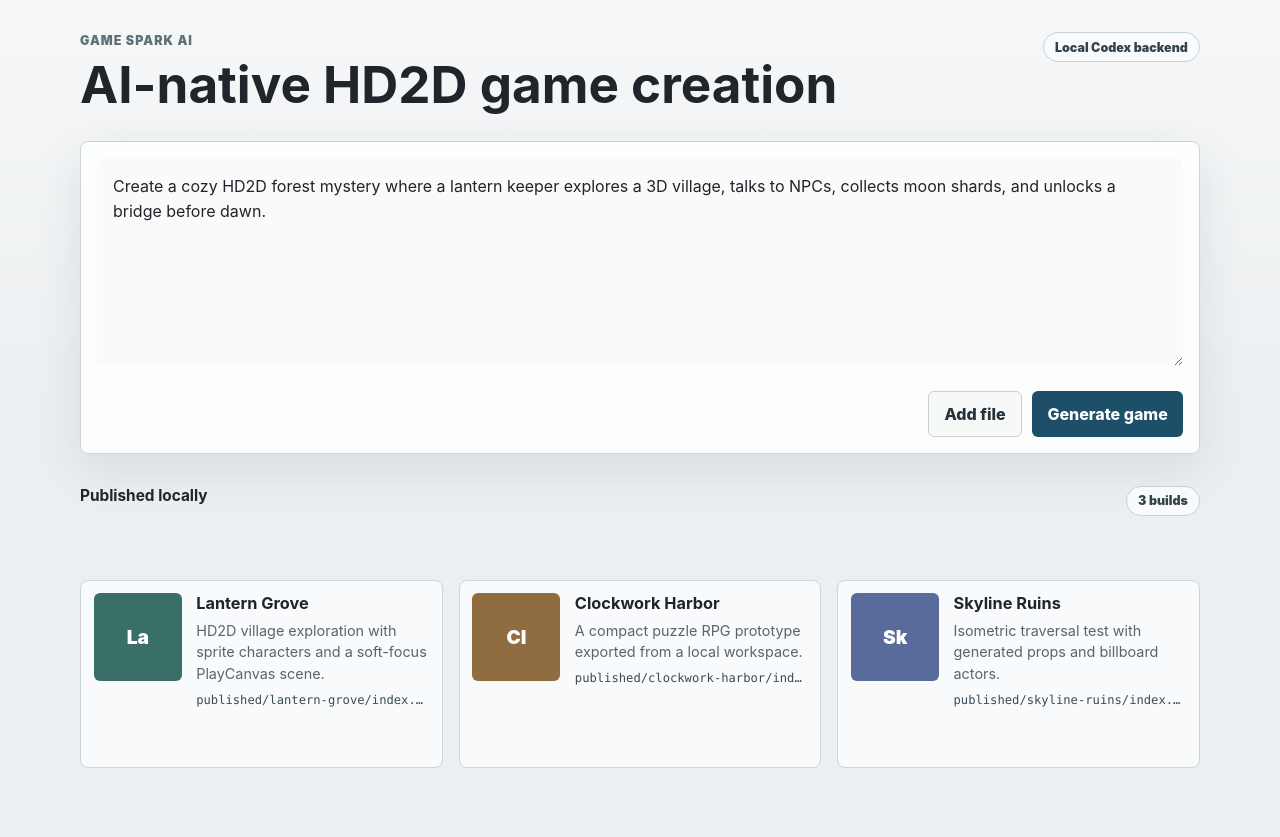
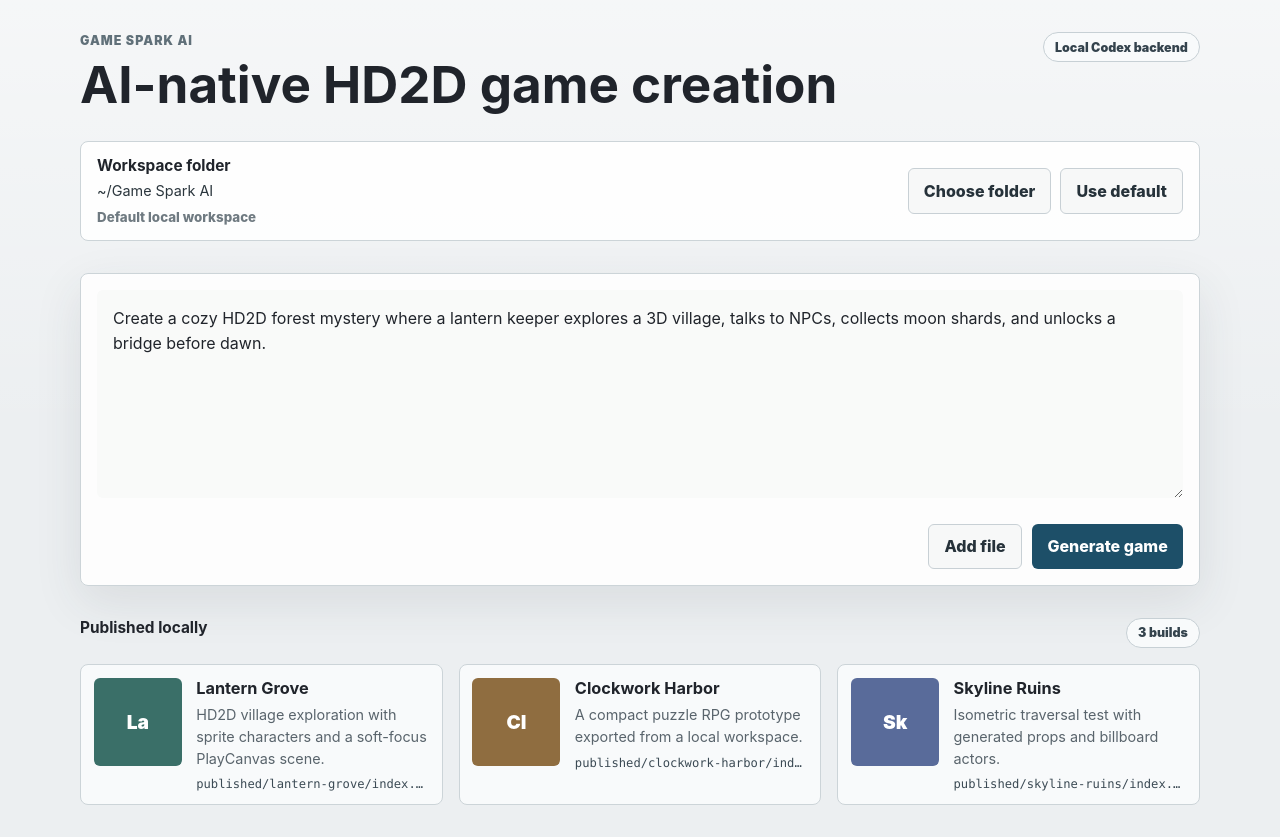
Before and after one commit to Shellishack/game-spark-engine, a React (Vite) app in the folder runtime-react-preview/: page / in a window 1280 px wide. Before the commit the page ends 800 px from the top, so only its background shows below. Built offline with nearby package versions, Linux system fonts and the light colour scheme.

Commit message:
Add workspace selection and reset functionality with UI updates

```diff
--- a/runtime-react-preview/electron-main.cjs
+++ b/runtime-react-preview/electron-main.cjs
@@ -10,7 +10,7 @@ app.commandLine.appendSwitch("disable-gpu");
 app.commandLine.appendSwitch("disable-software-rasterizer");
 
 function defaultWorkspaceRoot() {
-  return path.join(app.getPath("documents"), "Game Spark AI");
+  return path.join(app.getPath("home"), "Game Spark AI");
 }
 
 function settingsPath() {
--- a/runtime-react-preview/src/App.tsx
+++ b/runtime-react-preview/src/App.tsx
@@ -1,4 +1,4 @@
-import { useMemo, useState } from "react";
+import { useEffect, useMemo, useState } from "react";
 import {
   codexSystemPrompt,
   createManifest,
@@ -10,7 +10,15 @@ import {
   starterProject,
 } from "./codexPipeline";
 import { PlayCanvasPreview } from "./PlayCanvasPreview";
-import type { AgentEvent, AgentPhase, CodexRunRequest, GameProjectAsset, GameProjectManifest, PromptBlock } from "./projectTypes";
+import type {
+  AgentEvent,
+  AgentPhase,
+  CodexRunRequest,
+  GameProjectAsset,
+  GameProjectManifest,
+  PromptBlock,
+  WorkspaceInfo,
+} from "./projectTypes";
 
 const phaseLabels: Record<AgentPhase, string> = {
   idle: "Idle",
@@ -30,6 +38,14 @@ export default function App() {
   const [events, setEvents] = useState<AgentEvent[]>([]);
   const [phase, setPhase] = useState<AgentPhase>("ready");
   const [selectedAssetId, setSelectedAssetId] = useState(starterProject.assets[0]?.id ?? "");
+  const [workspace, setWorkspace] = useState<WorkspaceInfo>({
+    path: "~/Game Spark AI",
+    defaultPath: "~/Game Spark AI",
+  });
+
+  useEffect(() => {
+    window.gameSpark?.getWorkspace?.().then(setWorkspace).catch(() => undefined);
+  }, []);
 
   const selectedAsset = useMemo(
     () => project?.assets.find((asset) => asset.id === selectedAssetId) ?? project?.assets[0],
@@ -117,8 +133,11 @@ export default function App() {
       {view === "home" ? (
         <Home
           promptBlocks={promptBlocks}
+          workspace={workspace}
           onDraftChange={updateDraft}
           onAddAttachment={addMockAttachment}
+          onSelectWorkspace={selectWorkspace}
+          onResetWorkspace={resetWorkspace}
           onStart={() => startRun("create")}
         />
       ) : (
@@ -129,8 +148,11 @@ export default function App() {
           selectedAssetId={selectedAssetId}
           events={events}
           phase={phase}
+          workspace={workspace}
           onDraftChange={updateDraft}
           onAddAttachment={addMockAttachment}
+          onSelectWorkspace={selectWorkspace}
+          onResetWorkspace={resetWorkspace}
           onIterate={() => startRun("iterate")}
           onSelectAsset={setSelectedAssetId}
           onBackHome={() => setView("home")}
@@ -138,6 +160,20 @@ export default function App() {
       )}
     </main>
   );
+
+  async function selectWorkspace() {
+    const nextWorkspace = await window.gameSpark?.selectWorkspace?.();
+    if (nextWorkspace) {
+      setWorkspace(nextWorkspace);
+    }
+  }
+
+  async function resetWorkspace() {
+    const nextWorkspace = await window.gameSpark?.resetWorkspace?.();
+    if (nextWorkspace) {
+      setWorkspace(nextWorkspace);
+    }
+  }
 }
 
 type PromptComposerProps = {
@@ -149,7 +185,14 @@ type PromptComposerProps = {
   onSubmit: () => void;
 };
 
-function Home(props: Omit<PromptComposerProps, "compact" | "actionLabel" | "onSubmit"> & { onStart: () => void }) {
+function Home(
+  props: Omit<PromptComposerProps, "compact" | "actionLabel" | "onSubmit"> & {
+    workspace: WorkspaceInfo;
+    onSelectWorkspace: () => void;
+    onResetWorkspace: () => void;
+    onStart: () => void;
+  },
+) {
   return (
     <section className="home-view">
       <div className="brand-row">
@@ -159,6 +202,8 @@ function Home(props: Omit<PromptComposerProps, "compact" | "actionLabel" | "onSu
         </div>
         <span className="status-pill">Local Codex backend</span>
       </div>
+
+      <WorkspacePicker workspace={props.workspace} onSelectWorkspace={props.onSelectWorkspace} onResetWorkspace={props.onResetWorkspace} />
 
       <PromptComposer
         promptBlocks={props.promptBlocks}
@@ -199,8 +244,11 @@ function Workspace({
   selectedAssetId,
   events,
   phase,
+  workspace,
   onDraftChange,
   onAddAttachment,
+  onSelectWorkspace,
+  onResetWorkspace,
   onIterate,
   onSelectAsset,
   onBackHome,
@@ -211,8 +259,11 @@ function Workspace({
   selectedAssetId: string;
   events: AgentEvent[];
   phase: AgentPhase;
+  workspace: WorkspaceInfo;
   onDraftChange: (content: string) => void;
   onAddAttachment: () => void;
+  onSelectWorkspace: () => void;
+  onResetWorkspace: () => void;
   onIterate: () => void;
   onSelectAsset: (assetId: string) => void;
   onBackHome: () => void;
@@ -231,7 +282,8 @@ function Workspace({
           onAddAttachment={onAddAttachment}
           onSubmit={onIterate}
         />
-        <ProjectSnapshot project={project} />
+        <WorkspacePicker compact workspace={workspace} onSelectWorkspace={onSelectWorkspace} onResetWorkspace={onResetWorkspace} />
+        <ProjectSnapshot project={project} workspace={workspace} />
       </aside>
 
       <section className="agent-workspace">
@@ -260,6 +312,37 @@ function Workspace({
           </div>
         </section>
       </section>
+    </section>
+  );
+}
+
+function WorkspacePicker({
+  compact = false,
+  workspace,
+  onSelectWorkspace,
+  onResetWorkspace,
+}: {
+  compact?: boolean;
+  workspace: WorkspaceInfo;
+  onSelectWorkspace: () => void;
+  onResetWorkspace: () => void;
+}) {
+  const usesDefault = workspace.path === workspace.defaultPath;
+  return (
+    <section className={`workspace-picker ${compact ? "compact" : ""}`}>
+      <div>
+        <h2>Workspace folder</h2>
+        <p>{workspace.path}</p>
+        <small>{usesDefault ? "Default local workspace" : "Custom local workspace"}</small>
+      </div>
+      <div className="workspace-actions">
+        <button className="secondary-button" type="button" onClick={onSelectWorkspace}>
+          Choose folder
+        </button>
+        <button className="ghost-button" type="button" onClick={onResetWorkspace}>
+          Use default
+        </button>
+      </div>
     </section>
   );
 }
@@ -414,13 +497,17 @@ function AssetsViewer({
   );
 }
 
-function ProjectSnapshot({ project }: { project: GameProjectManifest | null }) {
+function ProjectSnapshot({ project, workspace }: { project: GameProjectManifest | null; workspace: WorkspaceInfo }) {
   return (
     <section className="project-snapshot">
       <h2>Local project</h2>
       <dl>
         <div>
-          <dt>Workspace</dt>
+          <dt>Root</dt>
+          <dd>{workspace.path}</dd>
+        </div>
+        <div>
+          <dt>Project</dt>
           <dd>{project?.workspacePath ?? "projects/new-game"}</dd>
         </div>
         <div>
--- a/runtime-react-preview/src/styles.css
+++ b/runtime-react-preview/src/styles.css
@@ -195,6 +195,45 @@ pre {
 .gallery-band {
   display: grid;
   gap: 1rem;
+}
+
+.workspace-picker {
+  display: flex;
+  align-items: center;
+  justify-content: space-between;
+  gap: 1rem;
+  border: 1px solid #ccd4d8;
+  border-radius: 8px;
+  padding: 0.9rem 1rem;
+  background: rgba(255, 255, 255, 0.9);
+}
+
+.workspace-picker.compact {
+  align-items: stretch;
+  flex-direction: column;
+}
+
+.workspace-picker h2 {
+  margin-bottom: 0.3rem;
+}
+
+.workspace-picker p {
+  margin-bottom: 0.25rem;
+  overflow-wrap: anywhere;
+  color: #2b363d;
+  font-size: 0.9rem;
+}
+
+.workspace-picker small {
+  color: #6f7a81;
+  font-weight: 800;
+}
+
+.workspace-actions {
+  display: flex;
+  flex: 0 0 auto;
+  flex-wrap: wrap;
+  gap: 0.55rem;
 }
 
 .game-gallery {
```
